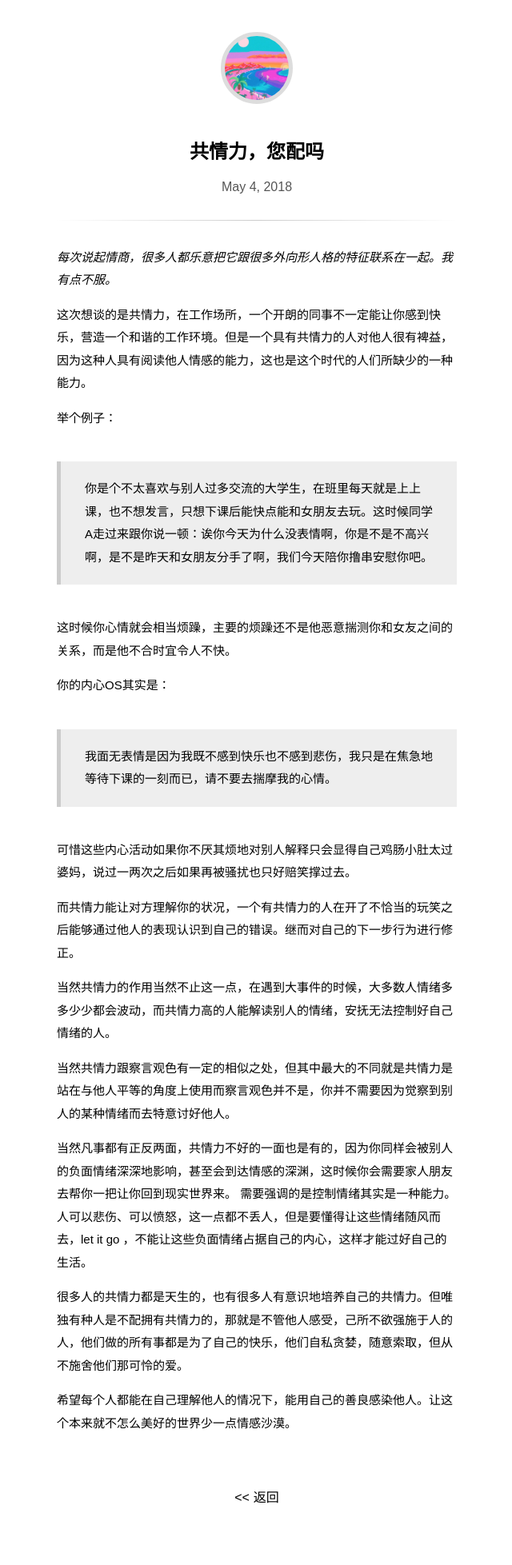
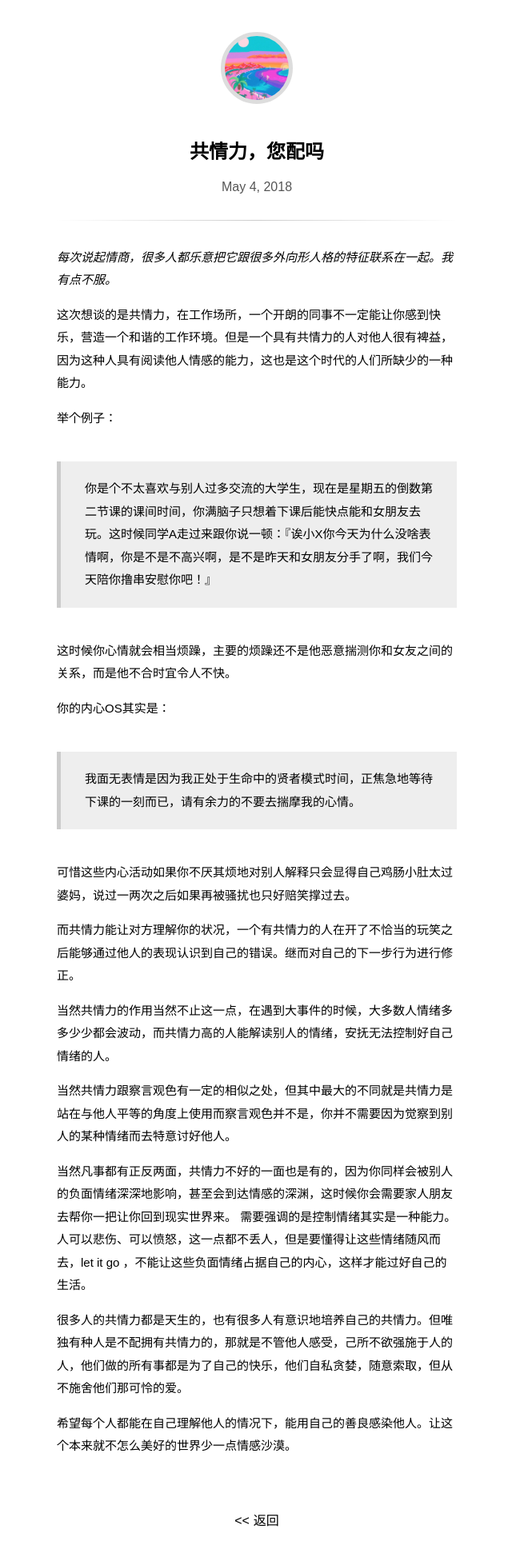
Before and after one commit to kinsluck/kinsluck.github.io, a Jekyll site: the page built from _posts/2018-05-04-共情力 您配吗.md, in a window 1280 px wide. Shown: the whole page at 80% size, without its empty margins (319-959 px from the left). Built offline with Jekyll 4.4.1, drawn with Linux system fonts in a browser that asks for light colours; some web fonts are replaced; before the commit the page ends 1928 px from its top, so only the background shows below that.

Commit message:
Update content

```diff
--- a/_posts/2018-05-04-共情力 您配吗.md
+++ b/_posts/2018-05-04-共情力 您配吗.md
@@ -8,12 +8,12 @@
 
 举个例子：
 
->你是个不太喜欢与别人过多交流的大学生，在班里每天就是上上课，也不想发言，只想下课后能快点能和女朋友去玩。这时候同学A走过来跟你说一顿：诶你今天为什么没表情啊，你是不是不高兴啊，是不是昨天和女朋友分手了啊，我们今天陪你撸串安慰你吧。
+>你是个不太喜欢与别人过多交流的大学生，现在是星期五的倒数第二节课的课间时间，你满脑子只想着下课后能快点能和女朋友去玩。这时候同学A走过来跟你说一顿：『诶小X你今天为什么没啥表情啊，你是不是不高兴啊，是不是昨天和女朋友分手了啊，我们今天陪你撸串安慰你吧！』
 
 这时候你心情就会相当烦躁，主要的烦躁还不是他恶意揣测你和女友之间的关系，而是他不合时宜令人不快。
 
 你的内心OS其实是：
->我面无表情是因为我既不感到快乐也不感到悲伤，我只是在焦急地等待下课的一刻而已，请不要去揣摩我的心情。
+>我面无表情是因为我正处于生命中的贤者模式时间，正焦急地等待下课的一刻而已，请有余力的不要去揣摩我的心情。
 
 可惜这些内心活动如果你不厌其烦地对别人解释只会显得自己鸡肠小肚太过婆妈，说过一两次之后如果再被骚扰也只好赔笑撑过去。
 
```
